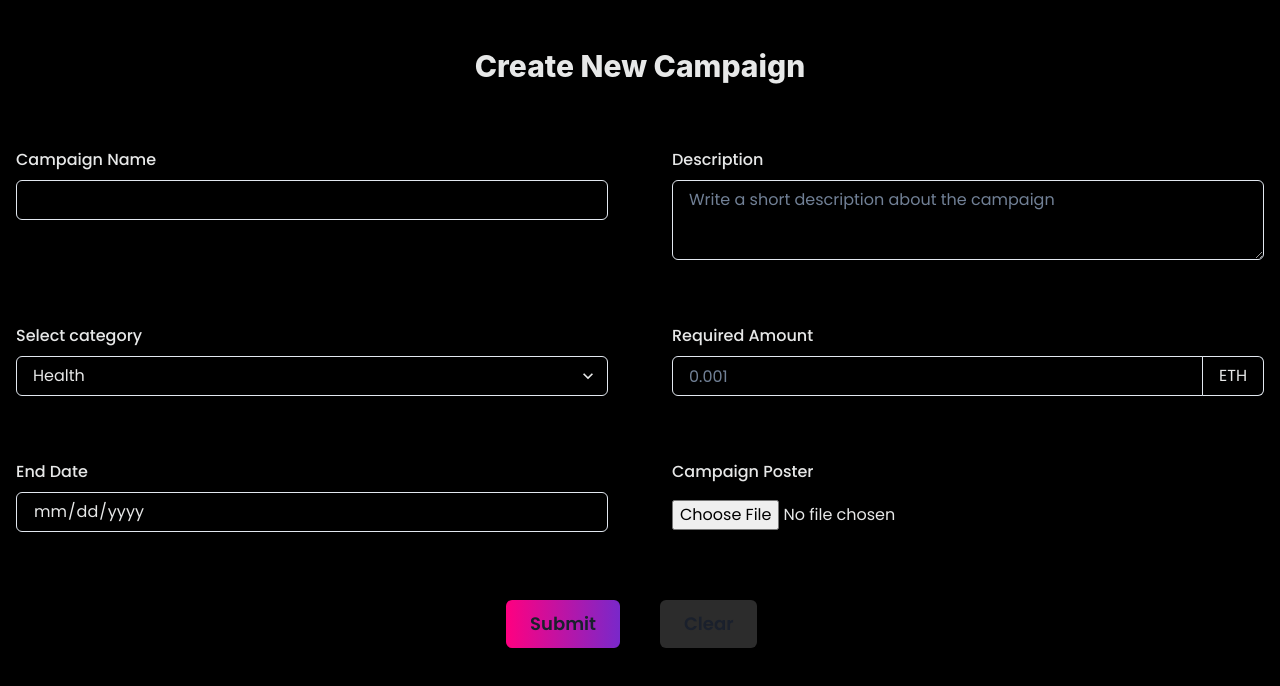
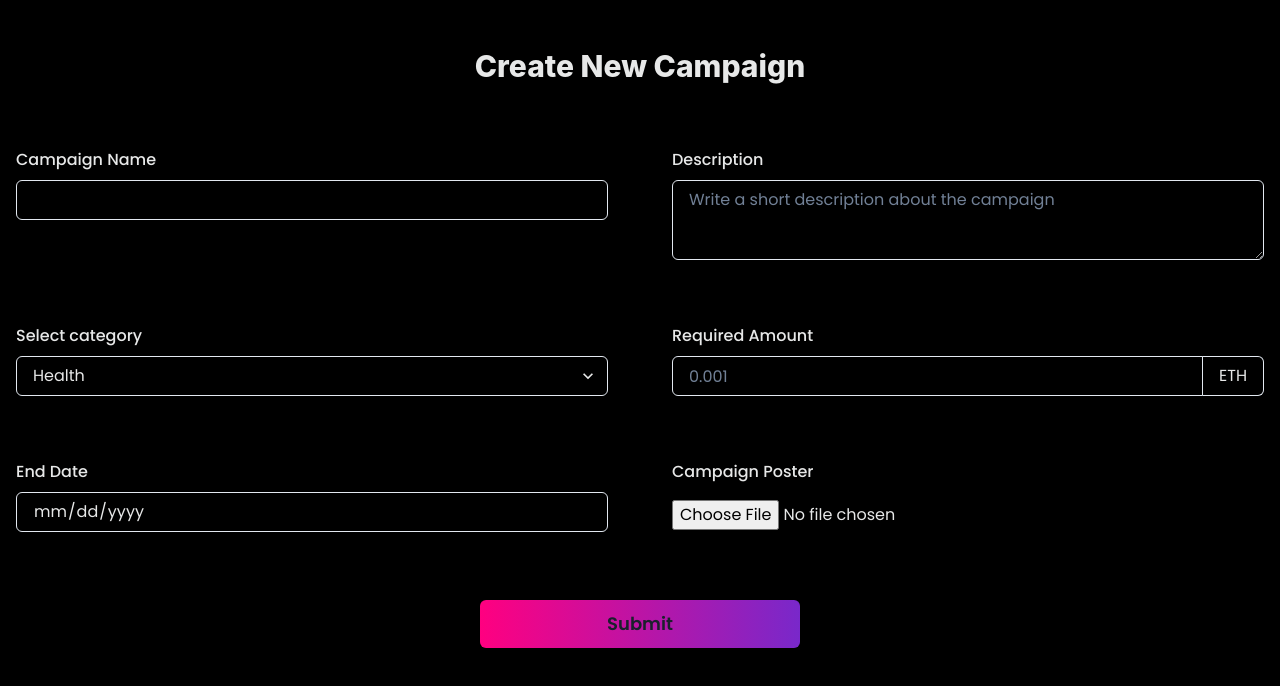
Before and after one commit to reenphygeorge/crowd-funder, a Next.js app in the folder client/: page /newCampaign in a window 1280 px wide. Shown: the top 686 px of the page. Built offline with nearby package versions, Linux system fonts and the light colour scheme; what @thirdweb-dev/react would draw is missing.

Commit message:
fix: removed clear button

```diff
--- a/client/pages/newCampaign.tsx
+++ b/client/pages/newCampaign.tsx
@@ -110,35 +110,22 @@ const NewCampaign: NextPage = () => {
               </InputGroup>
             </GridItem>
           </Grid>
+        </FormControl>
+      </Flex>
       <Center>
-            <Grid
+        <Button
           mt="5"
           mb="10"
-              templateColumns="repeat(2, 1fr)"
-              gap={10}
-              justifyContent={["start", "start", "center"]}
-            >
-              <GridItem>
-                <Button
           bgGradient="linear(to-l, #7928CA, #FF0080)"
           _hover={{
             opacity: "0.8",
           }}
           size="lg"
+          w="xs"
         >
           Submit
         </Button>
-              </GridItem>
-
-              <GridItem>
-                <Button bgColor="#2c2c2c" _hover={{ bg: "#1E1E1E" }} size="lg">
-                  Clear
-                </Button>
-              </GridItem>
-            </Grid>
       </Center>
-        </FormControl>
-      </Flex>
     </>
   );
 };
```
Lines whose indentation alone changed are shown as unchanged.
